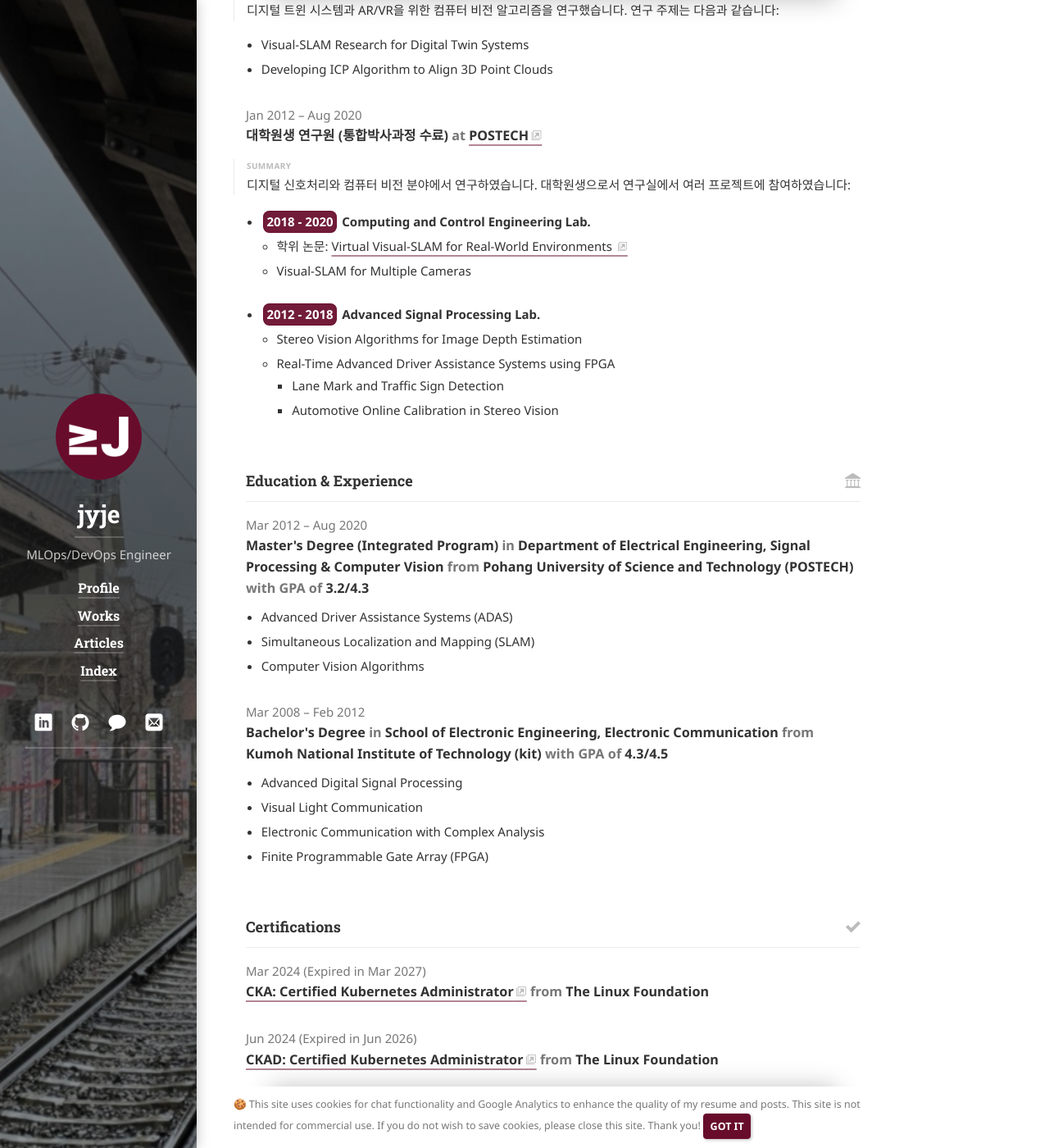
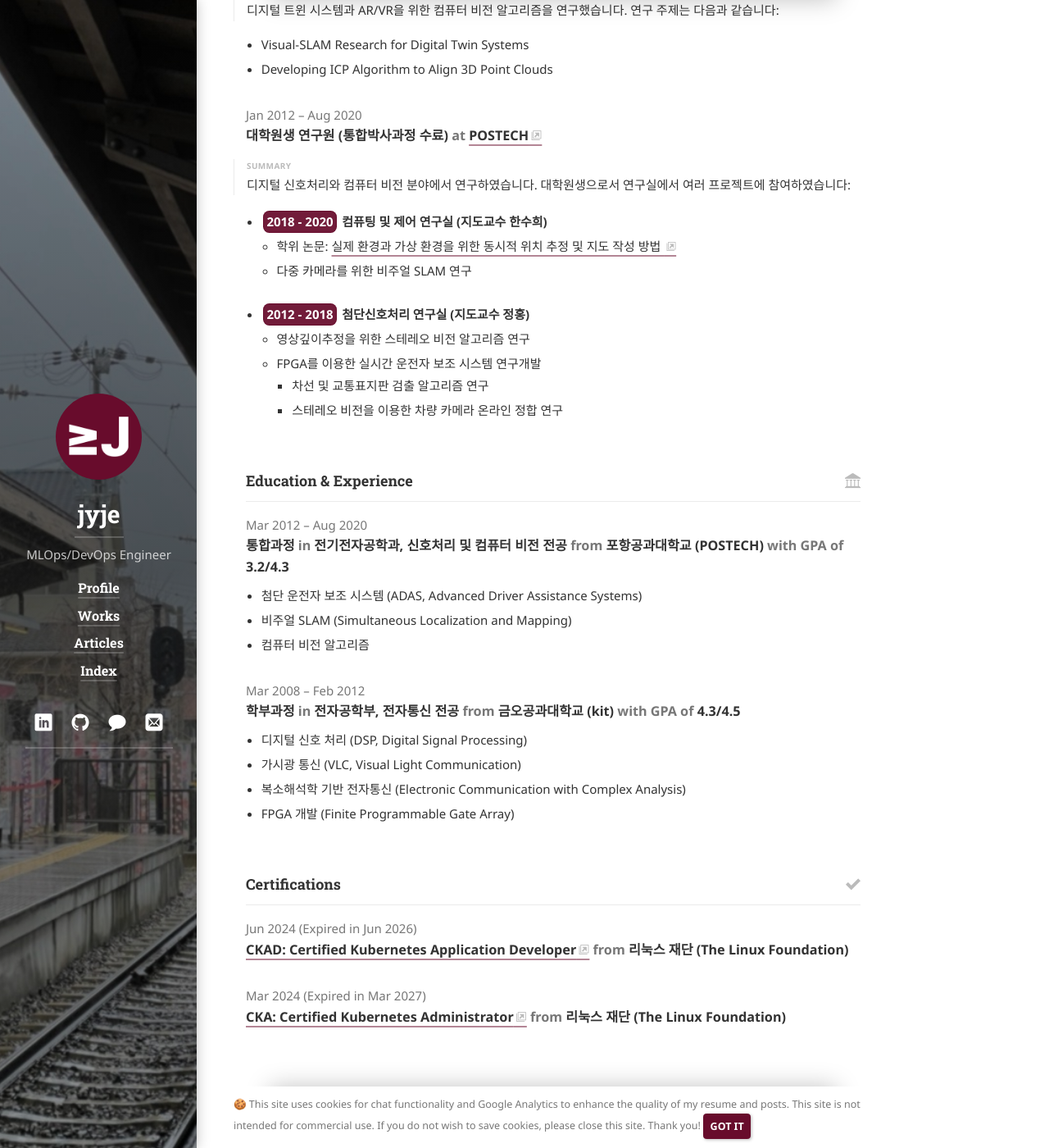
Before and after one commit to jyje/portfolio, a Jekyll site: the page built from profile/resume-ko.md, in a window 1280 px wide and 1400 px high, scrolled down 1859 px. Shown: the whole window at 82% size. Built offline with Jekyll 4.4.1, drawn with Linux system fonts in a browser that asks for light colours; cached includes are drawn as plain includes; nearby versions of some CDN libraries; some web fonts are replaced; library files that are not in the unit come from our copies; some of the changed text lies outside the part shown.

Commit message:
🔧 profile/resume: update latest resume

```diff
--- a/_data/resume-ko.yml
+++ b/_data/resume-ko.yml
@@ -6,41 +6,34 @@ basics:
   label: "MLOps and Cloud-Native Engineer"
   picture: "https://avatars.githubusercontent.com/u/109659358"
   email: "jyjeon@outlook.com"
+  linkedin: "jyje"
   # website: "https://jyje.live"
-  github: "jyje"
+  # github: "jyje"
   googlescholar: "gwCPQM8AAAAJ"
   summary: >
     This is Jeayoung Jeon [🇰🇷 전제영].
-    I'm a software engineer in South Korea.
+    I'm a software engineer in Seoul, South Korea.
     I work at MAXST as an MLOps/DevOps Engineer and Cloud-Native Software Developer.
     I always want to be a good co-worker and prove it every day.
     I enjoy resolve MLOps challenges and diving into the world of the Kubernetes Community.
   location:
     address: "" # "2712 Broadway St"
     postalCode: "" # "CA 94115"
-    city: "Anyang & Seoul"
-    countryCode: "KR" # "US"
+    city: "" # "Anyang & Seoul"
+    countryCode: "" # "KR"
     region: "" # "California"
   profiles:
-    - network: LinkedIn
-      username: LinkedIn
-      url: https://linkedin.com/in/jyje
     - network: Github
       username: Github
       url: http://github.com/jyje
     - network: StackShare
       username: StackShare
       url: https://stackshare.io/jyje/jyje-pro-stack
-    # - network: google-scholar
-    #   username: "Google Scholar"
-    #   url: https://scholar.google.com/citations?user=gwCPQM8AAAAJ
-
   contents:
-
     skills:
       summary: >
         제 스킬 중 현업에 바로 쓸 수 있는 것은 강조하였습니다.
-        더 자세한 내용은 <a href='https://stackshare.io/jyje/jyje-pro-stack'>Stackshare</a>을 참조해 주세요.
+      # 더 자세한 내용은 <a href='https://stackshare.io/jyje/jyje-pro-stack'>Stackshare</a>을 참조해 주세요.
 
     resume-ko:
       title: 이력서
@@ -56,7 +49,7 @@ basics:
           - 🚀 **성능 향상**과 **비용 절감** 사이에서 **최적의 방법**을 찾고 있습니다.
 
         제 경험과 성과를 바탕으로 좋은 커리어를 희망합니다.
-        더 자세한 내용은 <a href='https://jyje.live/profile/cd-ko'><b>경력기술서</b></a> 혹은 <a href='https://jyje.live/profile/cd-ko'><b>CV</b></a>를 참조해 주세요.
+        더 자세한 내용은 <a href='https://jyje.live/profile/cd-ko'><b>경력기술서</b></a> 혹은 <a href='https://jyje.live/profile/cv-ko'><b>CV</b></a>를 참조해 주세요.
 
 work:
   - company: 맥스트
@@ -70,11 +63,9 @@ work:
       - >
         <b class="skill-tag-highlight">ML 파이프라인</b>
           Hera Python SDK를 적극 도입하여 Argo Workflows 기반의 ML 파이프라인을 설계하였습니다.
-
       - >
         <b class="skill-tag-highlight">API</b>
           ML 파이프라인 제어를 위한 Python FastAPI를 개발하였습니다. 클라우드 환경에 최적화 하였습니다.
-
       - >
         <b class="skill-tag-highlight">인프라</b>
           시스템의 안정성을 지키면서 비용을 줄이기 위해 AWS EKS와 베어메탈 쿠버네티스를 함께 사용하는 하이브리드 클러스터를 개발하였습니다. 하이브리드 클러스터 도입으로 퍼블릭 클라우드 비용을 50% 이상 줄일 수 있었습니다.
@@ -107,11 +98,9 @@ work:
       - >
         <b class="skill-tag-highlight">CI/CD</b>
           Bitbucket Pipeline, Argo Workflows, Argo CD, Slackbot 등 요구사항에 맞는 CI/CD를 개발하였습니다.
-
       - >
         <b class="skill-tag-highlight">하이브리드 클러스터</b>
           AWS EKS와 온프레미스 쿠버네티스 클러스터를 함께 사용하여 비용을 줄이고 신뢰성을 높였습니다.
-
       - >
         <b class="skill-tag-highlight">온프레미스</b>
           Ansible, Kubespray와 같은 IaC 도구를 사용하여 베어메탈 쿠버네티스 클러스터를 개발하였습니다.
@@ -134,31 +123,28 @@ work:
     endDate: "2020-08-27"
     summary: >
       디지털 신호처리와 컴퓨터 비전 분야에서 연구하였습니다. 대학원생으로서 연구실에서 여러 프로젝트에 참여하였습니다:
-
-
     highlights:
       - >
         <b class="skill-tag-highlight">2018 - 2020</b>
-          <b>Computing and Control Engineering Lab.</b>
+          <b>컴퓨팅 및 제어 연구실 (지도교수 한수희)</b>
         <ul>
           <li>
             학위 논문:
             <a href="https://postech-primo.hosted.exlibrisgroup.com/permalink/f/1031dvf/82POSTECH_INST21232402040003286">
-              Virtual Visual-SLAM for Real-World Environments
+              실제 환경과 가상 환경을 위한 동시적 위치 추정 및 지도 작성 방법
             </a>
           </li>
-          <li>Visual-SLAM for Multiple Cameras</li>
+          <li>다중 카메라를 위한 비주얼 SLAM 연구</li>
         </ul>
-
       - >
         <b class="skill-tag-highlight">2012 - 2018</b>
-          <b>Advanced Signal Processing Lab.</b>
+          <b>첨단신호처리 연구실 (지도교수 정홍)</b>
         <ul>
-          <li>Stereo Vision Algorithms for Image Depth Estimation</li>
-          <li>Real-Time Advanced Driver Assistance Systems using FPGA</li>
+          <li>영상깊이추정을 위한 스테레오 비전 알고리즘 연구</li>
+          <li>FPGA를 이용한 실시간 운전자 보조 시스템 연구개발</li>
           <ul>
-            <li>Lane Mark and Traffic Sign Detection</li>
-            <li>Automotive Online Calibration in Stereo Vision</li>
+            <li>차선 및 교통표지판 검출 알고리즘 연구</li>
+            <li>스테레오 비전을 이용한 차량 카메라 온라인 정합 연구</li>
           </ul>
         </ul>
 
@@ -179,12 +165,13 @@ skills:
     keywords:
       - Kubernetes*
       - Argo Workflows*
+      - AWS EKS*
+      - Kubespray*
       - IaC*
+      - Terraform*
       - Ansible*
-      - Terraform*
-      - Kubespray*
       - Grafana*
-      - Kapenter
+      - Karpenter
 
   - name: GitOps
     keywords:
@@ -260,41 +247,41 @@ skills:
 #     highlights:
 #       - "Awarded 'Teacher of the Month'"
 certificates:
+  - title: "CKAD: Certified Kubernetes Application Developer"
+    organization: 리눅스 재단 (The Linux Foundation)
+    verified: "2024-06-01"
+    expired: "2026-06-01"
+    website: https://www.credly.com/badges/9e072a3a-57d0-403e-8bef-5831d618675c
   - title: "CKA: Certified Kubernetes Administrator"
-    organization: "The Linux Foundation"
+    organization: 리눅스 재단 (The Linux Foundation)
     verified: "2024-03-16"
     expired: "2027-03-16"
     website: https://www.credly.com/badges/d944bde7-222a-4ce5-b4e6-4e6c84df0ef8
-  - title: "CKAD: Certified Kubernetes Administrator"
-    organization: "The Linux Foundation"
-    verified: "2024-06-01"
-    expired: "2026-06-01"
-    website: https://www.credly.com/badges/9e072a3a-57d0-403e-8bef-5831d618675c
 
 education:
-  - institution: "Pohang University of Science and Technology (POSTECH)"
+  - institution: "포항공과대학교 (POSTECH)"
     website: "https://eee.postech.ac.kr/"
-    area: "Department of Electrical Engineering, Signal Processing & Computer Vision"
-    studyType: "Master's Degree (Integrated Program)"
+    area: "전기전자공학과, 신호처리 및 컴퓨터 비전 전공"
+    studyType: "통합과정"
     startDate: "2012-03-01"
     endDate: "2020-08-31"
     gpa: "3.2/4.3"
     courses:
-      - Advanced Driver Assistance Systems (ADAS)
-      - Simultaneous Localization and Mapping (SLAM)
-      - Computer Vision Algorithms
-  - institution: "Kumoh National Institute of Technology (kit)"
+      - 첨단 운전자 보조 시스템 (ADAS, Advanced Driver Assistance Systems)
+      - 비주얼 SLAM (Simultaneous Localization and Mapping)
+      - 컴퓨터 비전 알고리즘
+  - institution: "금오공과대학교 (kit)"
     website: "https://eng.kumoh.ac.kr/eng"
-    area: "School of Electronic Engineering, Electronic Communication"
-    studyType: "Bachelor's Degree"
+    area: "전자공학부, 전자통신 전공"
+    studyType: "학부과정"
     startDate: "2008-03-01"
     endDate: "2012-02-28"
     gpa: "4.3/4.5"
     courses:
-      - Advanced Digital Signal Processing
-      - Visual Light Communication
-      - Electronic Communication with Complex Analysis
-      - Finite Programmable Gate Array (FPGA)
+      - 디지털 신호 처리 (DSP, Digital Signal Processing)
+      - 가시광 통신 (VLC, Visual Light Communication)
+      - 복소해석학 기반 전자통신 (Electronic Communication with Complex Analysis)
+      - FPGA 개발 (Finite Programmable Gate Array)
 # awards:
 #   - title: "Digital Compression Pioneer Award"
 #     date: "2014-11-01"
@@ -306,7 +293,6 @@ education:
 #     releaseDate: "2014-10-01"
 #     website: "https://en.wikipedia.org/wiki/Silicon_Valley_(TV_series)"
 #     summary: "Innovative middle-out compression algorithm that changes the way we store data."
-
 
 languages:
   - language: Korean
--- a/_data/resume.yml
+++ b/_data/resume.yml
@@ -6,11 +6,12 @@ basics:
   label: "MLOps and Cloud-Native Engineer"
   picture: "https://avatars.githubusercontent.com/u/109659358"
   email: "jyjeon@outlook.com"
+  linkedin: "jyje"
   # website: "https://jyje.live"
-  github: "jyje"
+  # github: "jyje"
   googlescholar: "gwCPQM8AAAAJ"
   summary: >
-    This is Jeayoung Jeon [🇰🇷전제영].
+    This is Jeayoung Jeon [🇰🇷 전제영].
     I'm a software engineer in Seoul, South Korea.
     I work at MAXST as an MLOps/DevOps Engineer and Cloud-Native Software Developer.
     I always want to be a good co-worker and prove it every day.
@@ -18,27 +19,21 @@ basics:
   location:
     address: "" # "2712 Broadway St"
     postalCode: "" # "CA 94115"
-    city: "Anyang & Seoul"
-    countryCode: "KR" # "US"
+    city: "" # "Anyang & Seoul"
+    countryCode: "" # "KR"
     region: "" # "California"
   profiles:
-    - network: LinkedIn
-      username: LinkedIn
-      url: https://linkedin.com/in/jyje
     - network: Github
       username: Github
       url: http://github.com/jyje
     - network: StackShare
       username: StackShare
       url: https://stackshare.io/jyje/jyje-pro-stack
-    # - network: google-scholar
-    #   username: "Google Scholar"
-    #   url: https://scholar.google.com/citations?user=gwCPQM8AAAAJ
   contents:
     skills:
       summary: >
         Here are my skills and highlighted items are industry-ready.
-        More details are available on <a href='https://stackshare.io/jyje/jyje-pro-stack'>Stackshare</a>.
+      # More details are available on <a href='https://stackshare.io/jyje/jyje-pro-stack'>Stackshare</a>.
 
     resume:
       title: Résumé
@@ -53,7 +48,8 @@ basics:
           - 🧑‍💻 Identifying best practices to bridge **team culture** and **new technologies**.
           - 🚀 Balancing **performance** and **cost reduction** optimally.
 
-        For more details, please visit <a href='https://jyje.live/profile'>my portfolio</a> or <a href='mailto:jyjeon+contact@outlook.com'>contact me</a>.
+        From my experience and achievements, I hope to have a good career.
+        For more details, please visit my <a href='https://jyje.live/profile/cd'><b>career description</b></a> or <a href='https://jyje.live/profile/cv'><b>CV</b></a>.
 
 work:
   - company: MAXST
@@ -84,12 +80,12 @@ work:
       - >
         <b class="skill-tag-highlight">AutoML</b>
           Making AutoML tuning hyperparameters with Katib and Argo Workflows without pre-build.
-      # - >
-      #   <b class="skill-tag-highlight">Data Lake</b>
-      #     Storing pipeline results into storage and RDB. Visualizing with Grafana and Tensorboard.
       - >
         <b class="skill-tag-highlight">JupyterHub</b>
           Generating On-Demand JupyterNotebook to distribute resources for ML researchers.
+      - >
+        <b class="skill-tag-highlight">Distributed ML</b>
+          Developing distributed learning environments using Kubeflow Training Operator.
 
   - company: MAXST
     position: DevOps Engineer
@@ -97,7 +93,7 @@ work:
     startDate: "2023-01-01"
     endDate: "2023-12-31"
     summary: >
-      Developed hybrid clusters providing DevOps for the Technology Division at MAXST. Core projects were completed in 2023, but they are still being maintained and improved.
+      Developed hybrid clusters providing DevOps for the Technology Division at MAXST.
     highlights:
       - >
         <b class="skill-tag-highlight">CI/CD</b>
@@ -130,18 +126,19 @@ work:
     highlights:
       - >
         <b class="skill-tag-highlight">2018 - 2020</b>
-          <b>Computing and Control Engineering Lab.</b>
+          <b>Computing and Control Engineering Lab. (Prof. SH, Han)</b>
         <ul>
           <li>
+            Thesis:
             <a href="https://postech-primo.hosted.exlibrisgroup.com/permalink/f/1031dvf/82POSTECH_INST21232402040003286">
               Virtual Visual-SLAM for Real-World Environments
             </a>
           </li>
+          <li>Visual-SLAM for Multiple Cameras</li>
         </ul>
-
       - >
         <b class="skill-tag-highlight">2012 - 2018</b>
-          <b>Advanced Signal Processing Lab.</b>
+          <b>Advanced Signal Processing Lab. (Prod. H, Jeong)</b>
         <ul>
           <li>Stereo Vision Algorithms for Image Depth Estimation</li>
           <li>Real-Time Advanced Driver Assistance Systems using FPGA</li>
@@ -168,10 +165,11 @@ skills:
     keywords:
       - Kubernetes*
       - Argo Workflows*
+      - AWS EKS*
+      - Kubespray*
       - IaC*
+      - Terraform*
       - Ansible*
-      - Terraform*
-      - Kubespray*
       - Grafana*
       - Karpenter
 
@@ -249,16 +247,16 @@ skills:
 #     highlights:
 #       - "Awarded 'Teacher of the Month'"
 certificates:
+  - title: "CKAD: Certified Kubernetes Application Developer"
+    organization: The Linux Foundation
+    verified: "2024-06-01"
+    expired: "2026-06-01"
+    website: https://www.credly.com/badges/9e072a3a-57d0-403e-8bef-5831d618675c
   - title: "CKA: Certified Kubernetes Administrator"
-    organization: "The Linux Foundation"
+    organization: The Linux Foundation
     verified: "2024-03-16"
     expired: "2027-03-16"
     website: https://www.credly.com/badges/d944bde7-222a-4ce5-b4e6-4e6c84df0ef8
-  - title: "CKAD: Certified Kubernetes Administrator"
-    organization: "The Linux Foundation"
-    verified: "2024-06-01"
-    expired: "2026-06-01"
-    website: https://www.credly.com/badges/9e072a3a-57d0-403e-8bef-5831d618675c
 
 education:
   - institution: "Pohang University of Science and Technology (POSTECH)"
@@ -280,7 +278,7 @@ education:
     endDate: "2012-02-28"
     gpa: "4.3/4.5"
     courses:
-      - Advanced Digital Signal Processing
+      - Digital Signal Processing
       - Visual Light Communication
       - Electronic Communication with Complex Analysis
       - Finite Programmable Gate Array (FPGA)
@@ -295,7 +293,6 @@ education:
 #     releaseDate: "2014-10-01"
 #     website: "https://en.wikipedia.org/wiki/Silicon_Valley_(TV_series)"
 #     summary: "Innovative middle-out compression algorithm that changes the way we store data."
-
 
 languages:
   - language: "Korean"
--- a/_includes/pro/resume/basics.html
+++ b/_includes/pro/resume/basics.html
@@ -102,4 +102,48 @@
       <a href="{{ basics.website }}" class="external no-print-link url u-url" property="sameAs">{{ basics.website }}</a>
     </dd>
   {% endif %}
+
+  <!-- Social -->
+  {% assign social = site.data.social %}
+
+  <!-- LinkedIn -->
+  {% if basics.linkedin.size > 0 %}
+    <dt class="faded">
+      <span class="{{ icons.linkedin | default:'icon-linkedin' }}" title="{{ strings.resume.linkedin | default:'LinkedIn' }}"></span>
+      <span class="sr-only">{{ strings.resume.linkedin | default:"LinkedIn" }}</span>
+    </dt>
+    <dd class="bold">
+      {% capture linkedin_href %}{{ social.linkedin.prepend }}{{ basics.linkedin }}{% endcapture %}
+      {% capture linkedin_title %}{{ social.linkedin.name }}{{ strings.colon }} {{ basics.linkedin }}{% endcapture %}
+      {% include components/link.html href=linkedin_href class=link_class title=linkedin_title property="sameAs" %}
+    </dd>
+  {% endif %}
+
+  <!-- GitHub -->
+  {% if basics.github.size > 0 %}
+    <dt class="faded">
+      <span class="{{ icons.github | default:'icon-github' }}" title="{{ strings.resume.github | default:'GitHub' }}"></span>
+      <span class="sr-only">{{ strings.resume.github | default:"GitHub" }}</span>
+    </dt>
+    <dd class="bold">
+      {% capture github_href %}{{ social.github.prepend }}{{ basics.github }}{% endcapture %}
+      {% capture github_title %}{{ social.github.name }}{{ strings.colon }} {{ basics.github }}{% endcapture %}
+      {% include components/link.html href=github_href class=link_class title=github_title property="sameAs" %}
+    </dd>
+  {% endif %}
+
+  <!-- Google Scholar -->
+  {% if basics.googlescholar.size > 0 %}
+    <dt class="faded">
+      <span class="{{ icons.googlescholar | default:'icon-scholar' }}" title="{{ site.data.resume.name | default:'Google Scholar' }}"></span>
+      <span class="sr-only">{{ strings.resume.googlescholar | default:"Google Scholar" }}</span>
+    </dt>
+    <dd class="bold">
+      {% capture googlescholar_href %}{{ social.google-scholar.prepend }}{{ basics.googlescholar }}{% endcapture %}
+      {% capture googlescholar_title %}{{ social.google-scholar.name }}{{ strings.colon }} {{ basics.name }}{% endcapture %}
+      {% include components/link.html href=googlescholar_href class=link_class title=googlescholar_title property="sameAs" %}
+    </dd>
+  {% endif %}
+
+
 </dl>
```
Also changed, not shown: index.md (+2 -2 lines), 2 other files.
